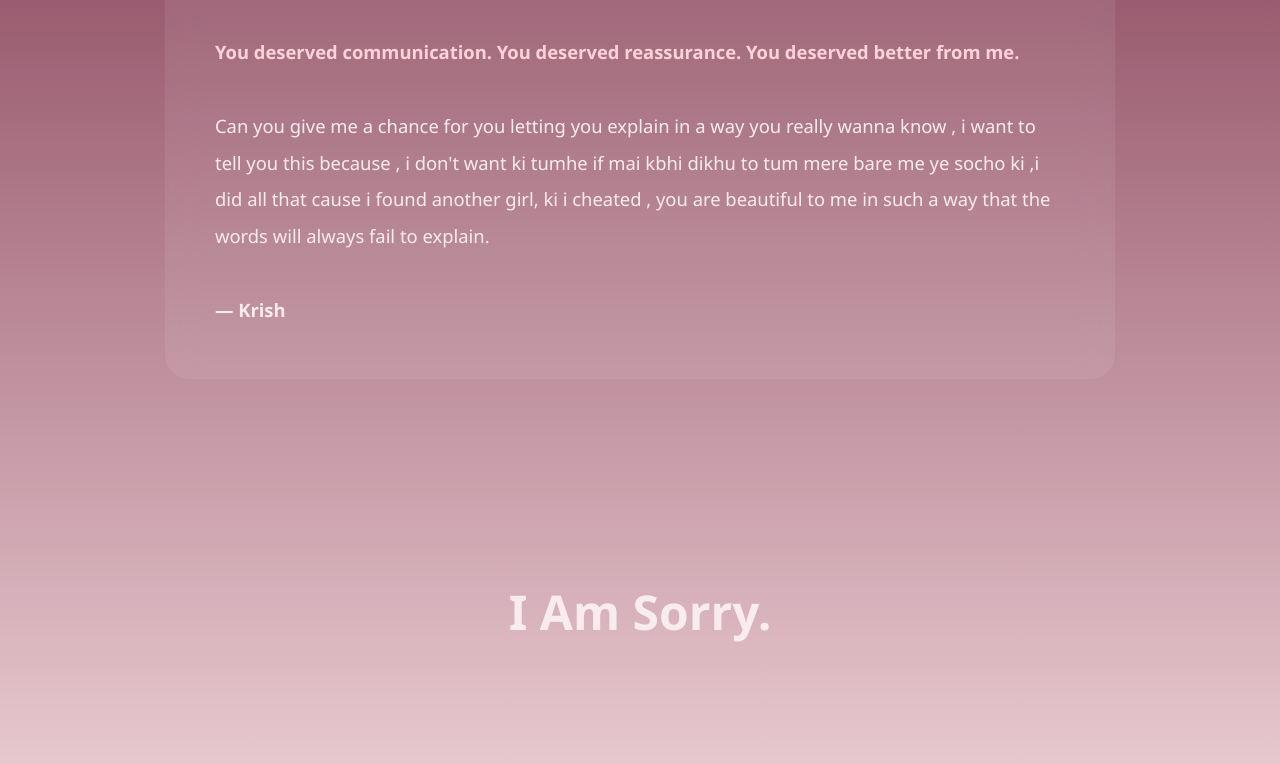
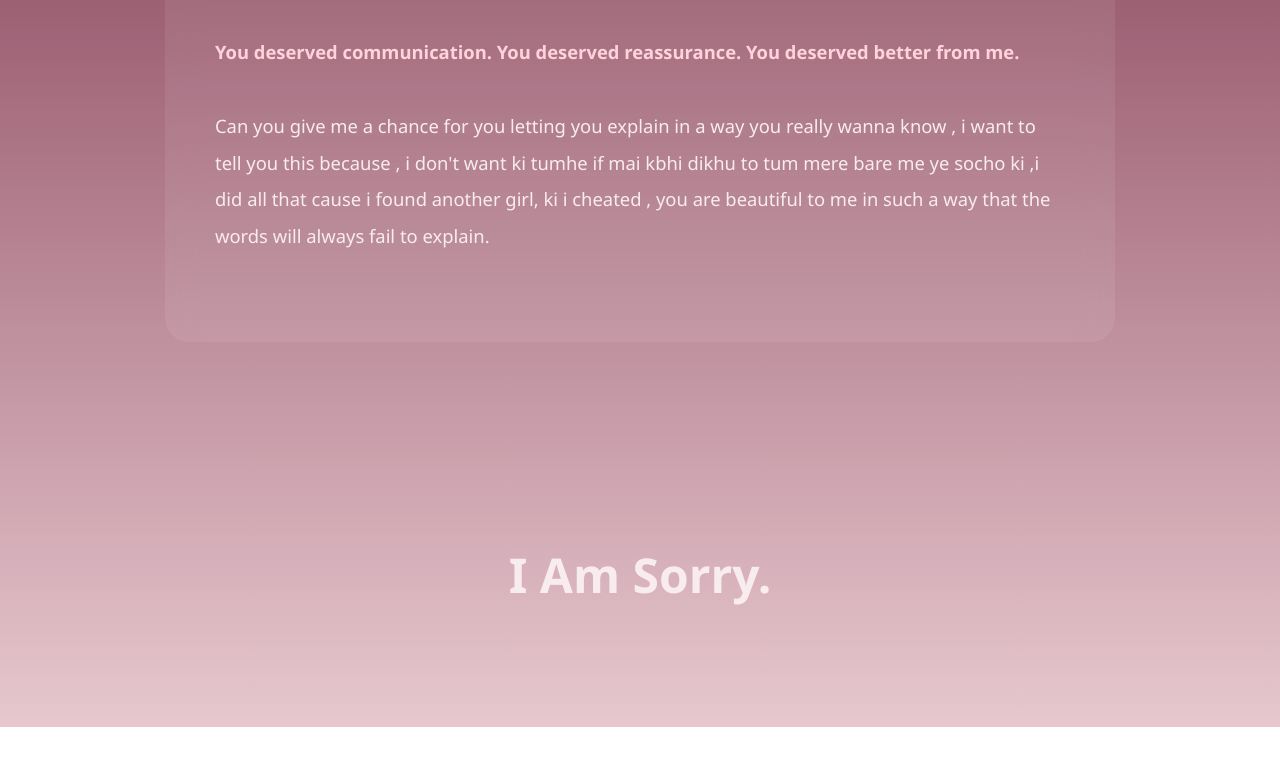
Before and after one commit to krishmaan027/lsn-apology-site, a plain HTML site: page index.html in a window 1280 px wide. Shown: the part 2211-2975 px from the top of the page. After the commit the page ends 2938 px from the top, so only its background shows below. Drawn offline with Linux system fonts and the light colour scheme.

Commit message:
Update index.html

```diff
--- a/index.html
+++ b/index.html
@@ -317,8 +317,6 @@ section{
         <p>
             Can you give me a chance for you letting you explain in a way you really wanna know , i want to tell you this because , i don't want ki tumhe if mai kbhi dikhu to tum mere bare me ye socho ki ,i did all that cause i found another girl, ki i cheated , you are beautiful to me in such a way that the words will always fail to explain.
         </p><br>
-
-        <p><b>— Krish</b></p>
     </div>
 </section>
 
```
